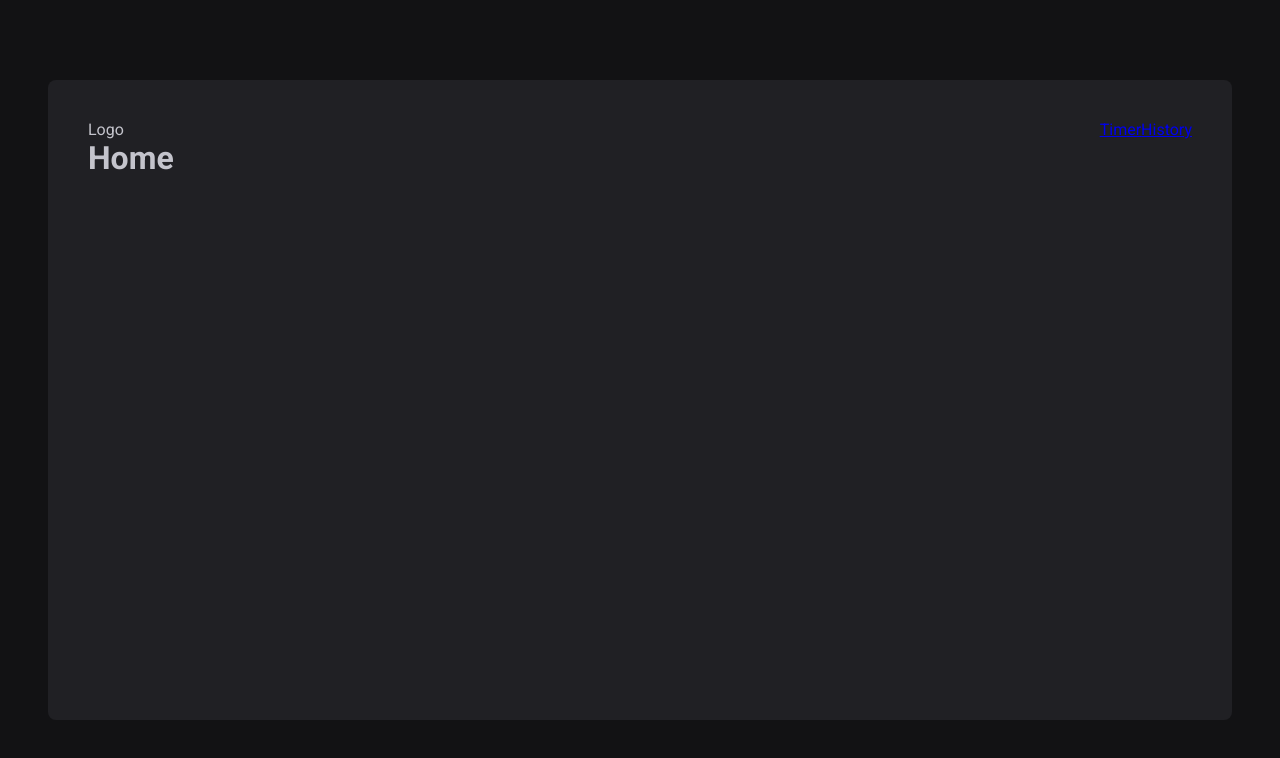
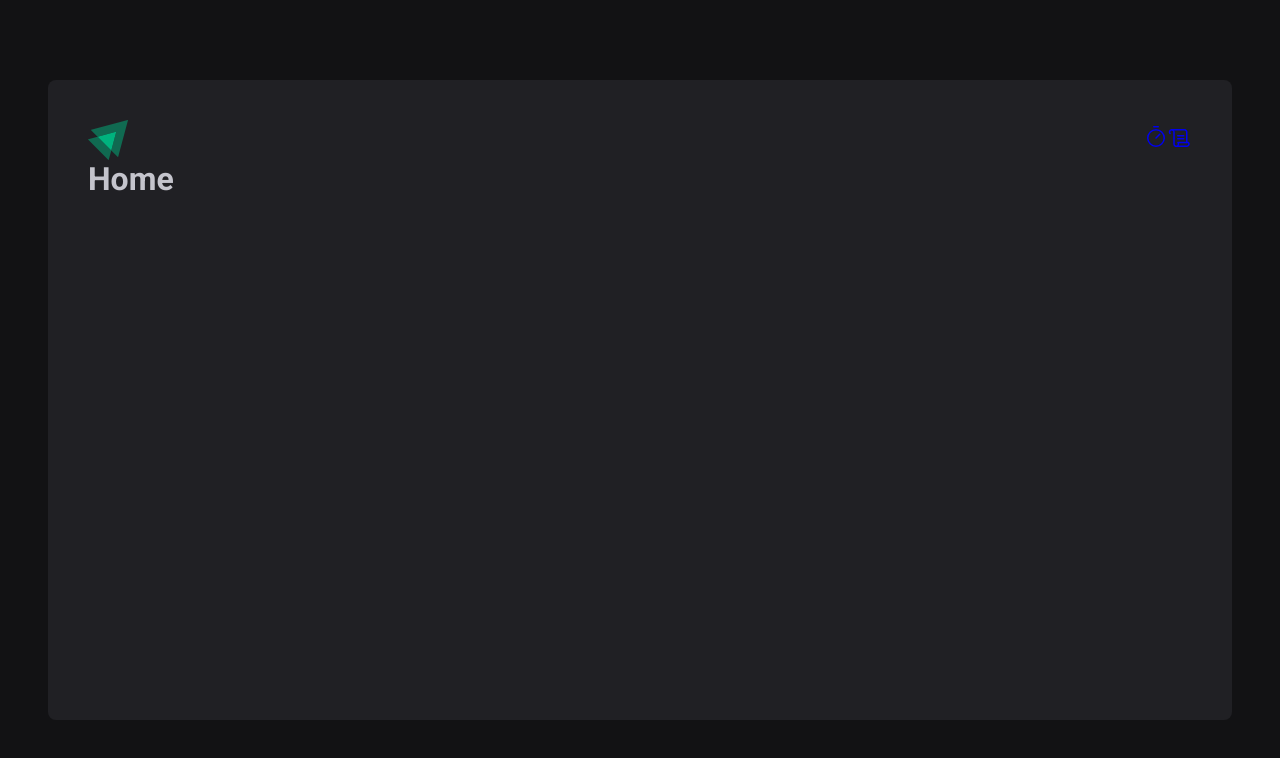
Before and after one commit to srlarissa/rocketseat-react-modulo1, a React (Vite) app in the folder modulo-2-ignitetimer/: page / in a window 1280 px wide. Shown: the top 758 px of the page. Built offline with nearby package versions, Linux system fonts and the light colour scheme.

Commit message:
feat: Add navlink e logo
Importação e adição da logo Ignite no header e adaptação das âncoras para navlink tornando a navegação entre as páginas funcional

```diff
--- a/modulo-2-ignitetimer/src/components/Header/Header.tsx
+++ b/modulo-2-ignitetimer/src/components/Header/Header.tsx
@@ -1,12 +1,16 @@
 import { HeaderContainer } from "./styles";
+import {  Timer, Scroll } from 'phosphor-react';
+import { NavLink } from 'react-router-dom';
+
+import logoIgnite from '../../assets/Logo.svg';
 
 export function Header() {
   return(
     <HeaderContainer>
-      <span>Logo</span>
+      <img src={logoIgnite} />
       <nav>
-        <a href="#">Timer</a>
-        <a href="#">History</a>
+        <NavLink to="/" title="Timer"><Timer size={24} /></NavLink>
+        <NavLink to="/history" title="Histórico"><Scroll size={24} /></NavLink>
       </nav>
     </HeaderContainer>
   )
```
